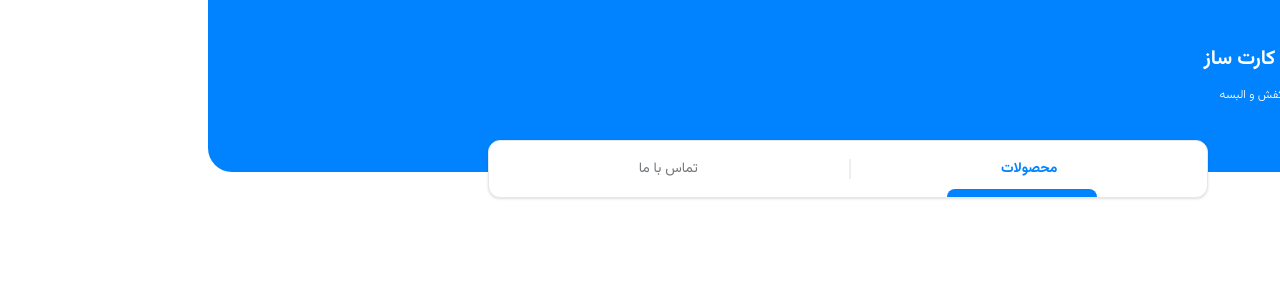
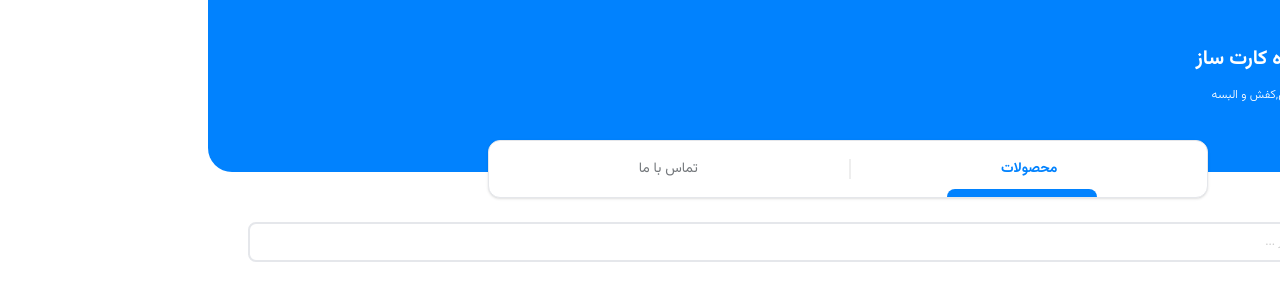
Before and after one commit to AliMoradpour/cartSaz, a React (Vite) app: page /shop in a window 1280 px wide. Shown: the top 300 px of the page. Built offline with nearby package versions, Linux system fonts and the light colour scheme.

Commit message:
add search products input ui

```diff
--- a/src/pages/Shop/Shop.jsx
+++ b/src/pages/Shop/Shop.jsx
@@ -3,6 +3,7 @@ import ShopHeader from "./ShopHeader";
 import ShopSort from "./ShopSort";
 import ProductList from "./ProductList";
 import ShopContact from "./ShopContact";
+import ShopSearch from "./ShopSearch";
 
 const Shop = () => {
   const [isClicked, setIsClicked] = useState("products");
@@ -11,6 +12,7 @@ const Shop = () => {
       <>
         <ShopHeader />
         <ShopSort setIsClicked={setIsClicked} isClicked={isClicked}/>
+        <ShopSearch />
         {isClicked == "products" ? <ProductList /> : <ShopContact />}
       </>
   );
--- a/src/pages/Shop/ShopContact.jsx
+++ b/src/pages/Shop/ShopContact.jsx
@@ -1,6 +1,8 @@
 const ShopContact = () => {
     return (
-        <div>Contact us </div>
+        <div className="w-full mx-auto">
+        contact
+        </div>
      );
 }
 
--- a/src/pages/Shop/ShopHeader.jsx
+++ b/src/pages/Shop/ShopHeader.jsx
@@ -3,7 +3,7 @@ import cartShop from "../../assets/image/cartShop.png";
 const ShopHeader = () => {
   return (
     <div className="w-full bg-primary flex items-center rounded-br-3xl rounded-bl-3xl pb-5">
-      <div className="w-full flex m-8 items-center">
+      <div className="w-full flex my-8 mx-10 items-center">
         <img src={cartShop} alt="cartShop" />
         <div className="mr-5">
           <h5 className="text-H5 font-bold text-white mb-3">
--- /dev/null
+++ b/src/pages/Shop/ShopSearch.jsx
@@ -0,0 +1,29 @@
+const ShopSearch = () => {
+  return (
+    <div className="mx-10 flex justify-center my-6">
+      <span className="flex items-center border-2 w-full rounded-lg py-2 px-4">
+        <svg
+          xmlns="http://www.w3.org/2000/svg"
+          fill="none"
+          viewBox="0 0 24 24"
+          strokeWidth="1.5"
+          stroke="currentColor"
+          className="w-5 h-5 text-[#74787c] font-light">
+          <path
+            strokeLinecap="round"
+            strokeLinejoin="round"
+            d="M21 21l-5.197-5.197m0 0A7.5 7.5 0 105.196 5.196a7.5 7.5 0 0010.607 10.607z"
+          />
+        </svg>
+
+        <input
+          type="text"
+          className="placeholder:text-Overline-SM placeholder:text-[#cbcbcb] mr-3 w-full outline-none text-Overline-SM"
+          placeholder="جستجو محصول مورد نظر ..."
+        />
+      </span>
+    </div>
+  );
+};
+
+export default ShopSearch;
--- a/tailwind.config.js
+++ b/tailwind.config.js
@@ -27,6 +27,7 @@ export default {
       "Button-LG": ['16px', 'auto'],
       "Button-SM": ['14px', '24px'],
       "Overline-LG": ['16px', 'auto'],
+      "Overline-SM": ['12px', '170%'],
     },
     extend: {
       colors: {
```
